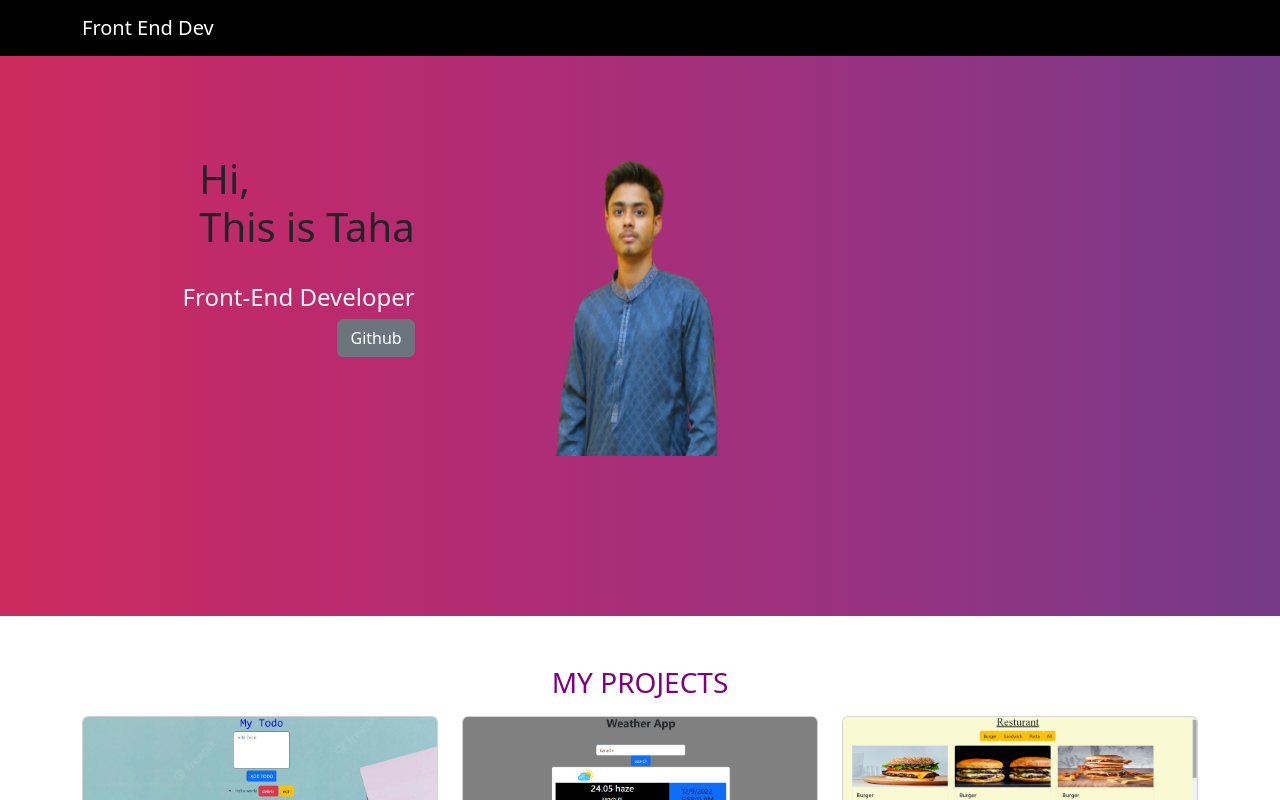
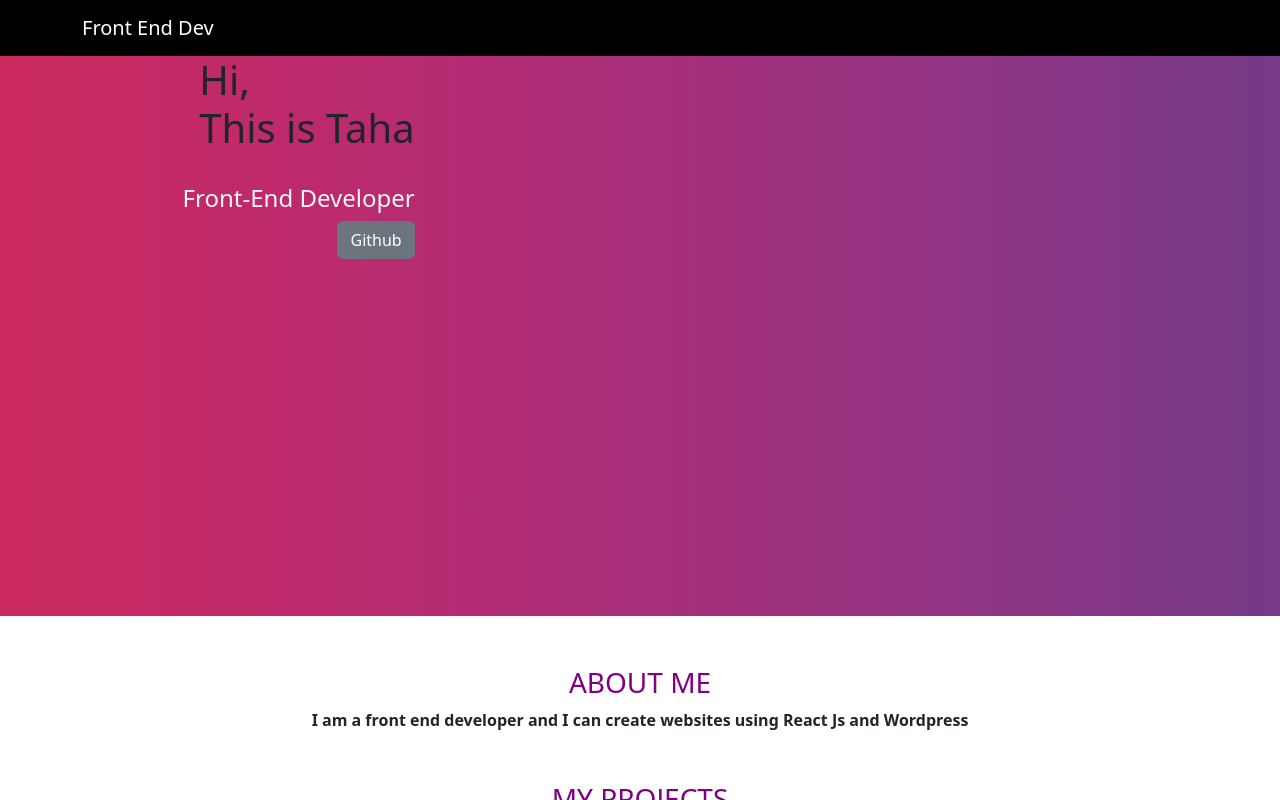
Before and after one commit to Taha003/My-portfolio, a website: page index.html in a window 1280 px wide. Drawn offline with nearby package versions, Linux system fonts and the light colour scheme; files whose address does not match are found by name.

Commit message:
changes commited

```diff
--- a/index.html
+++ b/index.html
@@ -3,7 +3,7 @@
       <head>
         <meta charset="utf-8">
         <meta name="viewport" content="width=device-width, initial-scale=1">
-        <title>Bootstrap demo</title>
+        <title>Taha</title>
         <link rel="stylesheet" href="path/to/font-awesome/css/font-awesome.min.css">
 
         <link rel="stylesheet" href="style.css">
@@ -18,91 +18,35 @@
                 </a>
                 </div>
               </nav>
-              <!-- <div>
-                <div class="row">
-                <img src="https://digitalsynopsis.com/wp-content/uploads/2017/07/beautiful-color-ui-gradients-backgrounds-purple-love.png" class="img-fluid img1" alt="..." style="width:100vw">
-
-                        <div class="col-md-4">
-                            <div class="mainImg"> <div class="imgTxt"><h1><span>Hi,<br/></span>This is Muhammad Taha</h1><br/>
-                                <span style="color:whitesmoke"><h4>Front-End Developer</h4></span>
-                            </div>
-                        </div>
-                        <div class="col-md-4">
-                            <img src="Images/IMG_20211126_184004-removebg-preview.png" width="400px" height="350px">
-                        </div>
-                </div>
-            </div> -->
-            <!-- <div class="Img1">
-                <div class="imgTxt"><h1><span>Hi,<br/></span>This is Muhammad Taha</h1><br/>
-                    <span style="color:whitesmoke"><h4>Front-End Developer</h4></span>
-                </div>
-                <div class="imgTxt1"><img src="Images/IMG_20211126_184004-removebg-preview.png" width="400px" height="350px"></div>
-            </div>
 
 
-              <div class="Img1"> <div class="imgTxt"><h1><span>Hi,<br/></span>This is Muhammad Taha</h1><br/>
-                <span style="color:whitesmoke"><h4>Front-End Developer</h4></span>
-            </div>
-            <div class="imgTxt1"><img src="Images/IMG_20211126_184004-removebg-preview.png" width="400px" height="350px"></div>
-</div>
-</div> -->
+
+            <div class="container-fluid main"  >
 
 
-            <!-- </div> -->
-            <div class="container-fluid main  "  >
-                <!-- <div class="row d-flex">
-                    <div class="col-md-6 imgTxt">
-                        <img src="Images/IMG_20211126_184004-removebg-preview.png">
-                    </div>
-                    <div class="col-md-4 txt">
-                        <h1><span>Hi,<br/></span>This is Taha</h1><br/>
-                    <span style="color:whitesmoke"><h4>Front-End Developer</h4></span>
-                    </div> -->
-
-                    <div class="row ">
+                    <div class="row">
                         <div class="col-4 d-flex align-items-end flex-column justify-content-center" ><h1><span>Hi,<br/></span>This is Taha</h1><br/>
                             <span style="color:whitesmoke"><h4>Front-End Developer</h4></span>
                         <button class="btn btn-secondary">Github</button></div>
-                        <div class="col-8" ><img src="Images/IMG_20211126_184004-removebg-preview.png" width="360px" height="400px"></div>
-                      </div>
+                        <!-- <div class="col-8" ><img src="Images/IMG_20211126_184004-removebg-preview.png" width="360px" height="380px"  className="img"></div>
+                      </div> -->
                 </div>
 
             </div>
 
             </div>
             <div class="container" style="margin-top: 50px;">
+                <div class="container">
+                    <h3 style="text-align:center;color:purple">ABOUT ME</h3>
+                    <p  style="text-align:center;font-weight: 900;">I am a front end developer and I can create websites using React Js and Wordpress</p>
+
+                </div>
+
+            </div>
+            <div class="container" style="margin-top: 50px;">
 
                 <h3 style="text-align:center;color:purple">MY PROJECTS</h3>
-               <!-- <div class="row">
-                    <div class="col-md-4">
-                        <div class="card" style="width: 100%;">
-                            <img class="card-img-top" src="Images/TodoImg.png" alt="Card image cap">
-                            <div class="card-body">
-                              <h5 class="card-title">Todo App</h5>
-                              <p class="card-text">I created Todo app using react JS</p>
-                              <a href="https://taha003.github.io/React-Todo-Web-App/" target="blank" class="btn btn-primary">See Project</a>
-                            </div>
-                    </div>
 
-                    <div class="col-md-4">
-                        <div class="card" style="width: 100%;">
-                            <img class="card-img-top" src="Images/TodoImg.png" alt="Card image cap">
-                            <div class="card-body">
-                              <h5 class="card-title">Todo App</h5>
-                              <p class="card-text">I created Todo app using react JS</p>
-                              <a href="https://taha003.github.io/React-Todo-Web-App/" target="blank" class="btn btn-primary">See Project</a>
-                            </div>
-                    </div>
-                        <div class="col-md-4">
-                            <div class="card" style="width: 100%;">
-                                <img class="card-img-top" src="Images/TodoImg.png" alt="Card image cap">
-                                <div class="card-body">
-                                  <h5 class="card-title">Todo App</h5>
-                                  <p class="card-text">I created Todo app using react JS</p>
-                                  <a href="https://taha003.github.io/React-Todo-Web-App/" target="blank" class="btn btn-primary">See Project</a>
-                                </div>
-                </div>
-                        </div> -->
                         <div class="row" id="projects">
 
                         </div>
--- a/index.js
+++ b/index.js
@@ -47,7 +47,7 @@ let arr=[{
 let projects=document.getElementById('projects')
 
 arr.map((e,i)=>{
-    return projects.innerHTML+=`<div class="col-md-4 my-2" key=${i}> <div class="card" style="width: 100%">
+    return projects.innerHTML+=`<div class="col-md-4 my-2" key=${i}> <div class="card" style="width: 100%;">
     <img class="card-img-top" src="${e.img}" alt="Card image cap">
     <div class="card-body">
       <h5 class="card-title">${e.title}</h5>
--- a/style.css
+++ b/style.css
@@ -6,7 +6,9 @@ html,body
     overflow-x: hidden;
     min-width: 100%;
     background-size: contain;
+
 }
+
 .img1{
     /* max-height: 70vh; */
     width: 100vw;
@@ -59,6 +61,11 @@ section p {
     background-image: linear-gradient(to right, #cc2b5e, #bc2a6d, #a82e7a, #903483, #753a88);
     height: 70vh;
     /* padding: 100px; */
+    position: relative
+}
+.img{
+    position: fixed;
+
 }
 .txt{
     position: absolute;
```
Also changed, not shown: Images/Doc1-1.png (added).
